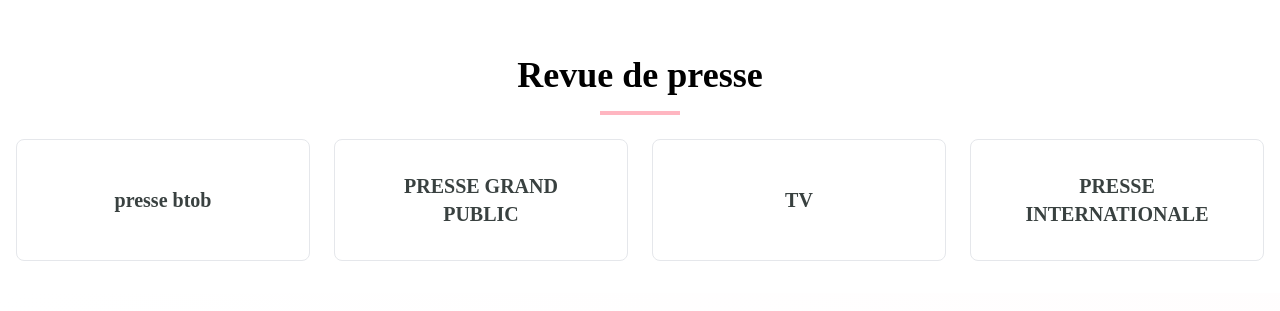
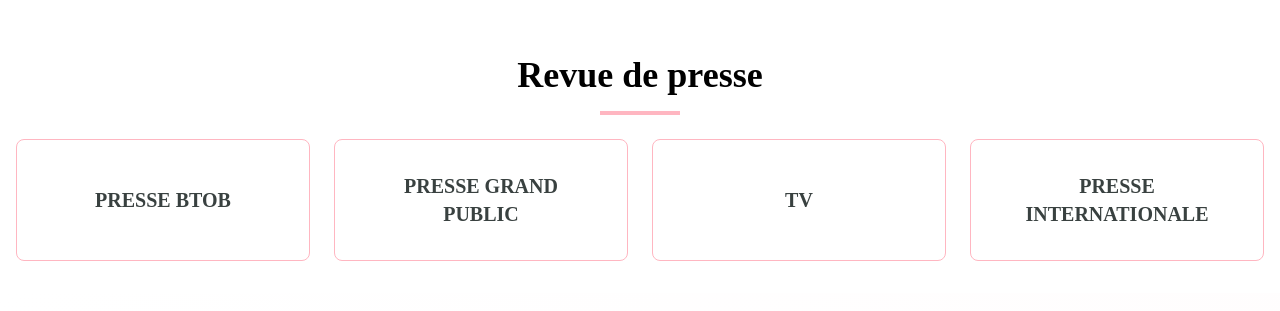
Before and after one commit to jimeye/blondie.paris, a Next.js app: page / in a window 1280 px wide. Shown: the part 5620-5931 px from the top of the page. Built offline with nearby package versions, Linux system fonts and the light colour scheme; no server answers; a web font is replaced by a local one.

Commit message:
feat: uniformiser toutes les couleurs de bordures en rose BLONDIE - Remplacer toutes les bordures grises par #FFB6C1 - Boutons de la revue de presse (index.js) - Grilles d'images (presse-btob, presse-grand-public, presse-internationale, tv) - Footer - Cohérence visuelle sur tout le site

```diff
--- a/components/Footer.js
+++ b/components/Footer.js
@@ -3,7 +3,7 @@ import Link from 'next/link'
 
 export default function Footer() {
   return (
-    <footer className="bg-gradient-to-br from-white to-[#FFB6C1]/5 text-[#394140] border-t border-gray-300 menu-font">
+    <footer className="bg-gradient-to-br from-white to-[#FFB6C1]/5 text-[#394140] border-t border-[#FFB6C1] menu-font">
       <div className="container mx-auto pt-2 pb-4 md:pb-6 ml-5 lg:ml-0">
         <div className="grid grid-cols-1 md:grid-cols-2 gap-4 ml-5">
           <div>
--- a/pages/index.js
+++ b/pages/index.js
@@ -443,16 +443,16 @@ export default function Home({cms, refs}) {
                 <div className="w-20 h-1 bg-[#FFB6C1] mx-auto" />
               </div>
               <div className="grid grid-cols-1 md:grid-cols-2 lg:grid-cols-4 gap-6">
-                <Link href="/presse-btob" className="bg-white rounded-lg border border-gray-200 p-8 flex items-center justify-center hover:border-[#FFB6C1] transition-colors">
-                  <span className="text-xl font-semibold text-[#394140] text-center">Presse BtoB</span>
+                <Link href="/presse-btob" className="bg-white rounded-lg border border-[#FFB6C1] p-8 flex items-center justify-center hover:border-[#FFB6C1] transition-colors">
+                  <span className="text-xl font-semibold text-[#394140] text-center uppercase">PRESSE BTOB</span>
                 </Link>
-                <Link href="/presse-grand-public" className="bg-white rounded-lg border border-gray-200 p-8 flex items-center justify-center hover:border-[#FFB6C1] transition-colors">
+                <Link href="/presse-grand-public" className="bg-white rounded-lg border border-[#FFB6C1] p-8 flex items-center justify-center hover:border-[#FFB6C1] transition-colors">
                   <span className="text-xl font-semibold text-[#394140] text-center uppercase">PRESSE GRAND PUBLIC</span>
                 </Link>
-                <Link href="/tv" className="bg-white rounded-lg border border-gray-200 p-8 flex items-center justify-center hover:border-[#FFB6C1] transition-colors">
+                <Link href="/tv" className="bg-white rounded-lg border border-[#FFB6C1] p-8 flex items-center justify-center hover:border-[#FFB6C1] transition-colors">
                   <span className="text-xl font-semibold text-[#394140] text-center uppercase">TV</span>
                 </Link>
-                <Link href="/presse-internationale" className="bg-white rounded-lg border border-gray-200 p-8 flex items-center justify-center hover:border-[#FFB6C1] transition-colors">
+                <Link href="/presse-internationale" className="bg-white rounded-lg border border-[#FFB6C1] p-8 flex items-center justify-center hover:border-[#FFB6C1] transition-colors">
                   <span className="text-xl font-semibold text-[#394140] text-center uppercase">PRESSE INTERNATIONALE</span>
                 </Link>
               </div>
--- a/pages/presse-btob.js
+++ b/pages/presse-btob.js
@@ -232,7 +232,7 @@ export default function PresseBtoB() {
 
           <div className="container mx-auto px-4">
             <div className="mb-6 text-center">
-              <h1 className="text-4xl font-bold text-black">Presse btoB</h1>
+                              <h1 className="text-4xl font-bold text-black">Presse BtoB</h1>
               <div className="w-20 h-1 bg-[#FFB6C1] mt-2 mx-auto"></div>
             </div>
 
@@ -242,7 +242,7 @@ export default function PresseBtoB() {
                 <button
                   key={image.id}
                   onClick={() => openCarousel(index)}
-                  className="group bg-white rounded-none border border-gray-200 overflow-hidden hover:shadow-md transition"
+                  className="group bg-white rounded-none border border-[#FFB6C1] overflow-hidden hover:shadow-md transition"
                   aria-label={`Ouvrir ${image.title}`}
                 >
                   <div className="relative w-full pt-[133%] bg-white">
--- a/pages/presse-grand-public.js
+++ b/pages/presse-grand-public.js
@@ -162,7 +162,7 @@ export default function PresseGrandPublic() {
                 <button
                   key={image.id}
                   onClick={() => openCarousel(index)}
-                  className="group bg-white rounded-none border border-gray-200 overflow-hidden hover:shadow-md transition"
+                  className="group bg-white rounded-none border border-[#FFB6C1] overflow-hidden hover:shadow-md transition"
                   aria-label={`Ouvrir ${image.title}`}
                 >
                   <div className="relative w-full pt-[133%] bg-white">
--- a/pages/presse-internationale.js
+++ b/pages/presse-internationale.js
@@ -167,7 +167,7 @@ export default function PresseInternationale() {
                 <button
                   key={image.id}
                   onClick={() => openCarousel(index)}
-                  className="group bg-white rounded-none border border-gray-200 overflow-hidden hover:shadow-md transition"
+                  className="group bg-white rounded-none border border-[#FFB6C1] overflow-hidden hover:shadow-md transition"
                   aria-label={`Ouvrir ${image.title}`}
                 >
                   <div className="relative w-full pt-[133%] bg-white">
--- a/pages/tv.js
+++ b/pages/tv.js
@@ -157,7 +157,7 @@ export default function TV() {
                 <button
                   key={image.id}
                   onClick={() => openCarousel(index)}
-                  className="group bg-white overflow-hidden hover:shadow-lg transition-shadow duration-300 border border-gray-200"
+                  className="group bg-white overflow-hidden hover:shadow-lg transition-shadow duration-300 border border-[#FFB6C1]"
                   aria-label={`Ouvrir ${image.title}`}
                 >
                   {/* Format 16/9 */}
```
Also changed, not shown: lib/seo.js.
